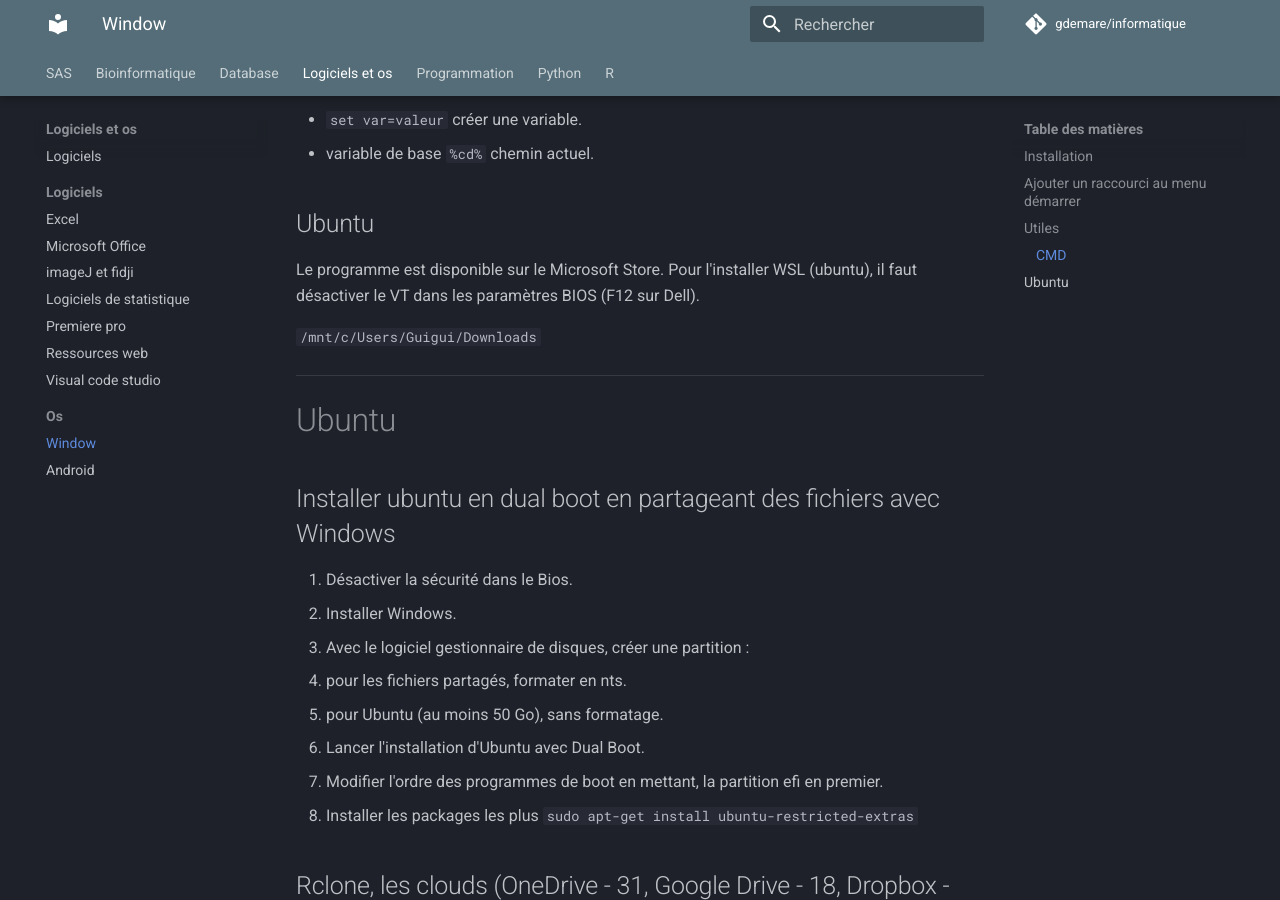
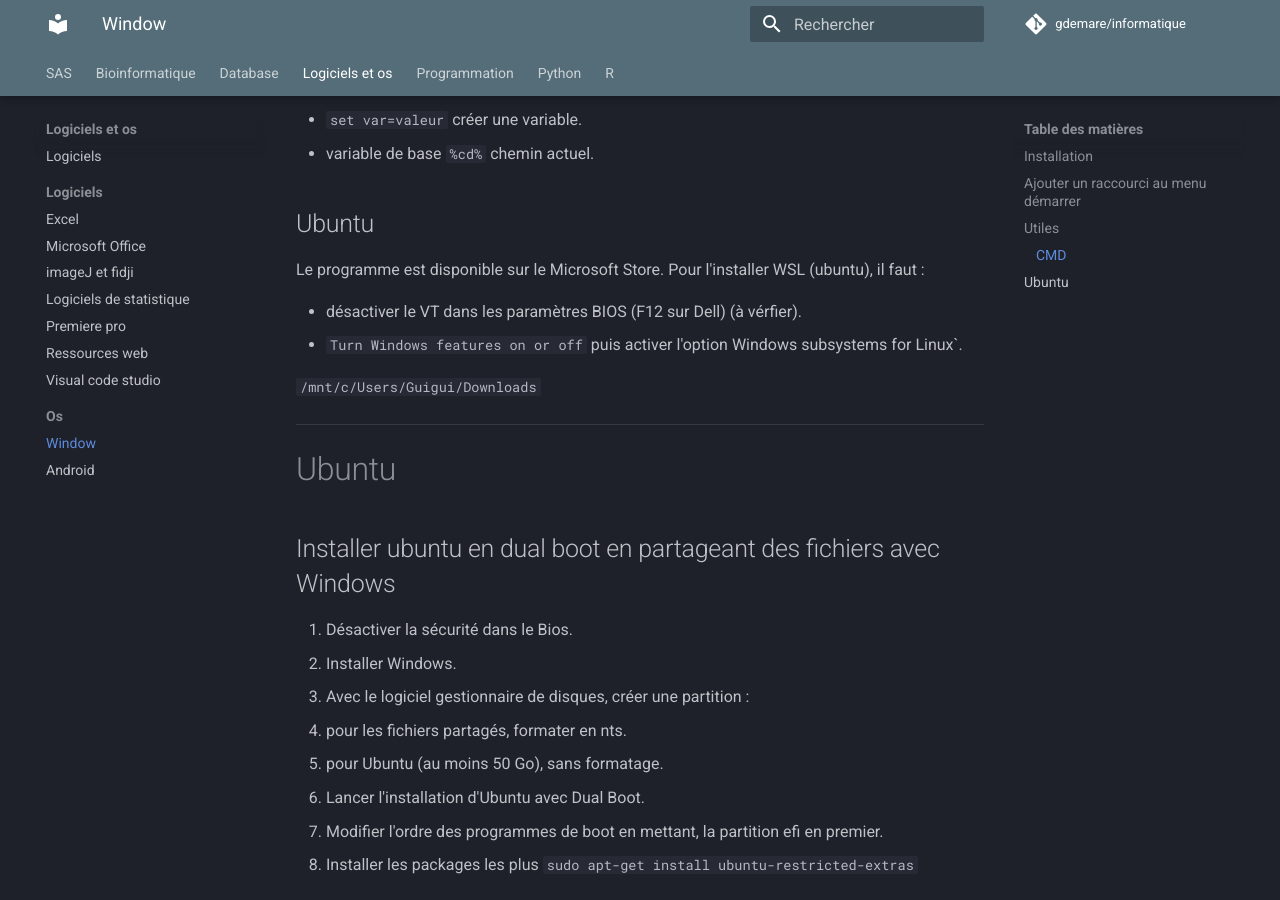
Before and after one commit to gdemare/Informatique, an MkDocs documentation site: the page built from docs/logiciels et os/os/Windows et Ubuntu.md, in a window 1280 px wide and 900 px high, scrolled down 902 px. Built offline with MkDocs 1.6.1 and Material for MkDocs 9.7.7, drawn with Linux system fonts in a browser that asks for light colours; comment, search, counter and statistics services are not loaded.

Commit message:
Update Windows et Ubuntu.md

```diff
--- a/docs/logiciels et os/os/Windows et Ubuntu.md
+++ b/docs/logiciels et os/os/Windows et Ubuntu.md
@@ -29,7 +29,10 @@
 ## Ubuntu
 
 Le programme est disponible sur le Microsoft Store.
-Pour l'installer WSL (ubuntu), il faut désactiver le VT dans les paramètres BIOS (F12 sur Dell).
+Pour l'installer WSL (ubuntu), il faut :
+
+- désactiver le VT dans les paramètres BIOS (F12 sur Dell) (à vérfier).
+- `Turn Windows features on or off` puis activer l'option Windows subsystems for Linux`.
 
 `/mnt/c/Users/Guigui/Downloads`
 
```
